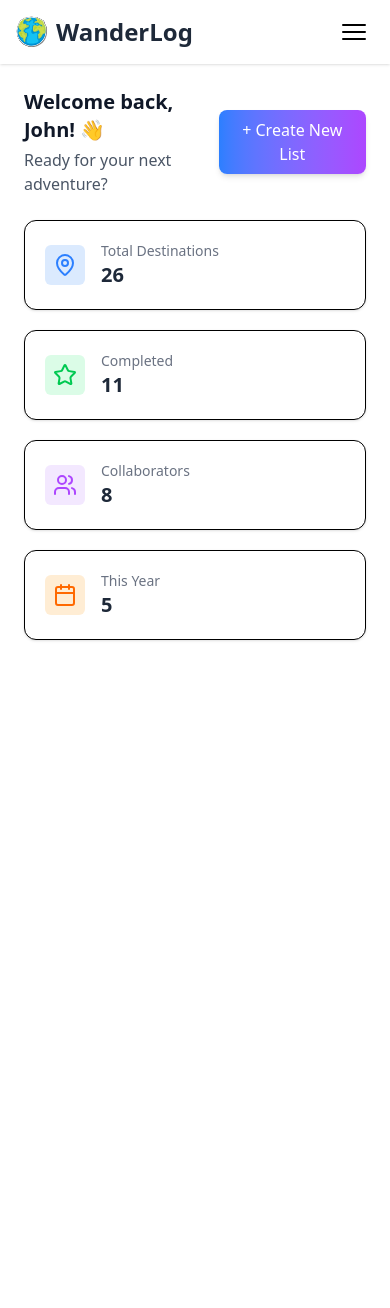
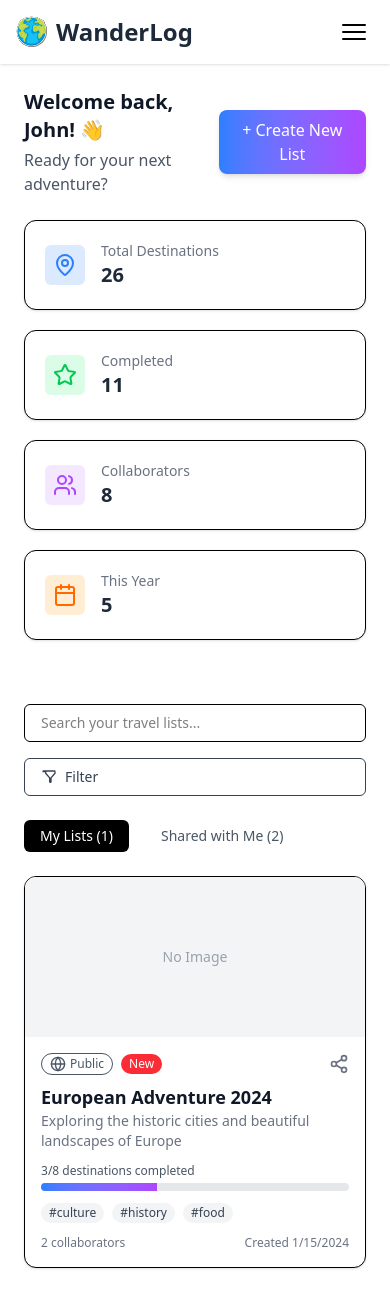
Before and after one commit to Pervaz11/WanderLog-mini-project, a React (Vite) app in the folder client/: page / in a window 390 px wide. Shown: the top 1308 px of the page. Before the commit the page ends 844 px from the top, so only its background shows below. Built offline with nearby package versions, Linux system fonts and the light colour scheme.

Commit message:
feat: add responsive card section with clean UI and modular structure

```diff
--- /dev/null
+++ b/client/src/components/ListCard.tsx
@@ -0,0 +1,96 @@
+import React from 'react';
+import { Lock, Globe, Share2 } from 'lucide-react';
+
+interface ListCardProps {
+    title: string;
+    description: string;
+    isPublic: boolean;
+    isNew?: boolean;
+    completed: number;
+    total: number;
+    tags: string[];
+    collaborators: number;
+    createdAt: string;
+}
+
+const ListCard: React.FC<ListCardProps> = ({
+    title,
+    description,
+    isPublic,
+    isNew,
+    completed,
+    total,
+    tags,
+    collaborators,
+    createdAt,
+}) => {
+    const progress = (completed / total) * 100;
+
+    return (
+        <div className="bg-white rounded-xl shadow-sm border flex flex-col overflow-hidden transition hover:shadow-md">
+            <div className="bg-gray-100 h-40 flex items-center justify-center">
+                <div className="text-gray-400 text-sm">No Image</div>
+            </div>
+
+            <div className="p-4 flex-1 flex flex-col justify-between">
+                {/* Status */}
+                <div className="flex items-center justify-between mb-2">
+                    <div className="flex items-center gap-2">
+                        {isPublic ? (
+                            <span className="flex items-center gap-1 text-xs text-gray-600 border px-2 py-0.5 rounded-full">
+                                <Globe className="w-4 h-4" />
+                                Public
+                            </span>
+                        ) : (
+                            <span className="flex items-center gap-1 text-xs text-gray-600 border px-2 py-0.5 rounded-full">
+                                <Lock className="w-4 h-4" />
+                                Private
+                            </span>
+                        )}
+                        {isNew && (
+                            <span className="text-xs text-white bg-red-500 px-2 py-0.5 rounded-full">
+                                New
+                            </span>
+                        )}
+                    </div>
+
+                    <Share2 className="w-5 h-5 text-gray-500 cursor-pointer hover:text-black" />
+                </div>
+
+                <h3 className="text-lg font-semibold text-gray-900">{title}</h3>
+                <p className="text-sm text-gray-500 mb-3">{description}</p>
+
+                {/* Progress */}
+                <p className="text-xs text-gray-600 mb-1">
+                    {completed}/{total} destinations completed
+                </p>
+                <div className="w-full h-2 bg-gray-200 rounded-full overflow-hidden mb-3">
+                    <div
+                        className="h-full bg-gradient-to-r from-blue-500 to-purple-500"
+                        style={{ width: `${progress}%` }}
+                    />
+                </div>
+
+                {/* Tags */}
+                <div className="flex flex-wrap gap-2 mb-3">
+                    {tags.map((tag, idx) => (
+                        <span
+                            key={idx}
+                            className="text-xs bg-gray-100 text-gray-700 px-2 py-0.5 rounded-full"
+                        >
+                            #{tag}
+                        </span>
+                    ))}
+                </div>
+
+                {/* Footer */}
+                <div className="flex items-center justify-between text-xs text-gray-500">
+                    <span>{collaborators} collaborator{collaborators > 1 ? 's' : ''}</span>
+                    <span>Created {createdAt}</span>
+                </div>
+            </div>
+        </div>
+    );
+};
+
+export default ListCard;
--- a/client/src/pages/Home.tsx
+++ b/client/src/pages/Home.tsx
@@ -1,6 +1,7 @@
-import React from "react";
-import { motion } from "framer-motion";
+import React, { useState } from "react";
+import { motion, AnimatePresence } from "framer-motion";
 import StatCard from "../components/StatCard";
+import ListCard from "../components/ListCard";
 import { MapPin, Star, Users, Calendar } from "lucide-react";
 
 const stats = [
@@ -34,8 +35,63 @@ const stats = [
     },
 ];
 
+const initialMyLists = [
+    {
+        title: "European Adventure 2024",
+        description:
+            "Exploring the historic cities and beautiful landscapes of Europe",
+        isPublic: true,
+        isNew: true,
+        completed: 3,
+        total: 8,
+        tags: ["culture", "history", "food"],
+        collaborators: 2,
+        createdAt: "1/15/2024",
+    },
+];
+
+const initialSharedLists = [
+    {
+        title: "California Road Trip",
+        description: "Epic coastal drive from San Francisco to Los Angeles",
+        isPublic: false,
+        isNew: true,
+        completed: 7,
+        total: 10,
+        tags: ["roadtrip", "coastal", "adventure"],
+        collaborators: 1,
+        createdAt: "7/10/2024",
+    },
+    {
+        title: "Nordic Winter Wonderland",
+        description: "Chasing Northern Lights in Iceland, Norway, and Finland",
+        isPublic: false,
+        isNew: false,
+        completed: 2,
+        total: 8,
+        tags: ["winter", "northernlights", "nature"],
+        collaborators: 0,
+        createdAt: "6/5/2024",
+    },
+];
+
 const Home: React.FC = () => {
+    const [search, setSearch] = useState("");
+    const [activeTab, setActiveTab] = useState<"my" | "shared">("my");
+
+    const filteredLists =
+        activeTab === "my"
+            ? initialMyLists.filter((list) =>
+                list.title.toLowerCase().includes(search.toLowerCase())
+            )
+            : initialSharedLists.filter((list) =>
+                list.title.toLowerCase().includes(search.toLowerCase())
+            );
+
     return (
+        <>
+            {/* Hero Section */}
+            <section>
                 <motion.div
                     className="p-6"
                     initial={{ opacity: 0, y: 30 }}
@@ -47,7 +103,9 @@ const Home: React.FC = () => {
                             <h1 className="text-xl sm:text-2xl md:text-3xl font-bold text-gray-900">
                                 Welcome back, John! 👋
                             </h1>
-                    <p className="text-gray-600 mt-1">Ready for your next adventure?</p>
+                            <p className="text-gray-600 mt-1">
+                                Ready for your next adventure?
+                            </p>
                         </div>
                         <button className="px-5 py-2 text-white bg-gradient-to-r from-blue-500 to-purple-500 rounded-lg shadow-md hover:opacity-90 transition">
                             + Create New List
@@ -60,6 +118,77 @@ const Home: React.FC = () => {
                         ))}
                     </div>
                 </motion.div>
+            </section>
+
+            {/* Cards Section */}
+            <section className="px-6 mt-10 mb-20">
+                {/* Search + Filter */}
+                <div className="flex flex-col md:flex-row md:items-center justify-between gap-4 mb-6">
+                    <input
+                        type="text"
+                        placeholder="Search your travel lists..."
+                        value={search}
+                        onChange={(e) => setSearch(e.target.value)}
+                        className="w-full md:w-[400px] border rounded-md px-4 py-2 text-sm focus:outline-none focus:ring-2 focus:ring-blue-500"
+                    />
+                    <button className="flex items-center gap-2 border px-4 py-2 rounded-md text-sm text-gray-700 hover:bg-gray-100 transition">
+                        <svg
+                            xmlns="http://www.w3.org/2000/svg"
+                            className="w-4 h-4"
+                            fill="none"
+                            viewBox="0 0 24 24"
+                            stroke="currentColor"
+                        >
+                            <path
+                                strokeLinecap="round"
+                                strokeLinejoin="round"
+                                strokeWidth={2}
+                                d="M3 4a1 1 0 011-1h16a1 1 0 011 1v2a1 1 0 01-.293.707L15 13.414V19a1 1 0 01-2 0v-5.586l-5.707-6.707A1 1 0 017 6V4z"
+                            />
+                        </svg>
+                        Filter
+                    </button>
+                </div>
+
+                {/* Tabs */}
+                <div className="flex gap-4 mb-6">
+                    <button
+                        onClick={() => setActiveTab("my")}
+                        className={`px-4 py-1.5 text-sm font-medium rounded-md ${activeTab === "my"
+                                ? "bg-black text-white"
+                                : "text-gray-600 hover:bg-gray-100"
+                            }`}
+                    >
+                        My Lists ({initialMyLists.length})
+                    </button>
+                    <button
+                        onClick={() => setActiveTab("shared")}
+                        className={`px-4 py-1.5 text-sm font-medium rounded-md ${activeTab === "shared"
+                                ? "bg-black text-white"
+                                : "text-gray-600 hover:bg-gray-100"
+                            }`}
+                    >
+                        Shared with Me ({initialSharedLists.length})
+                    </button>
+                </div>
+
+                {/* Cards */}
+                <AnimatePresence mode="wait">
+                    <motion.div
+                        key={activeTab}
+                        initial={{ opacity: 0, y: 20 }}
+                        animate={{ opacity: 1, y: 0 }}
+                        exit={{ opacity: 0, y: -20 }}
+                        transition={{ duration: 0.4 }}
+                        className="grid gap-6 grid-cols-1 sm:grid-cols-2 lg:grid-cols-3"
+                    >
+                        {filteredLists.map((item, idx) => (
+                            <ListCard key={idx} {...item} />
+                        ))}
+                    </motion.div>
+                </AnimatePresence>
+            </section>
+        </>
     );
 };
 
```
Also changed, not shown: client/src/components/Tabs.tsx (added). Lines whose indentation alone changed are shown as unchanged.
